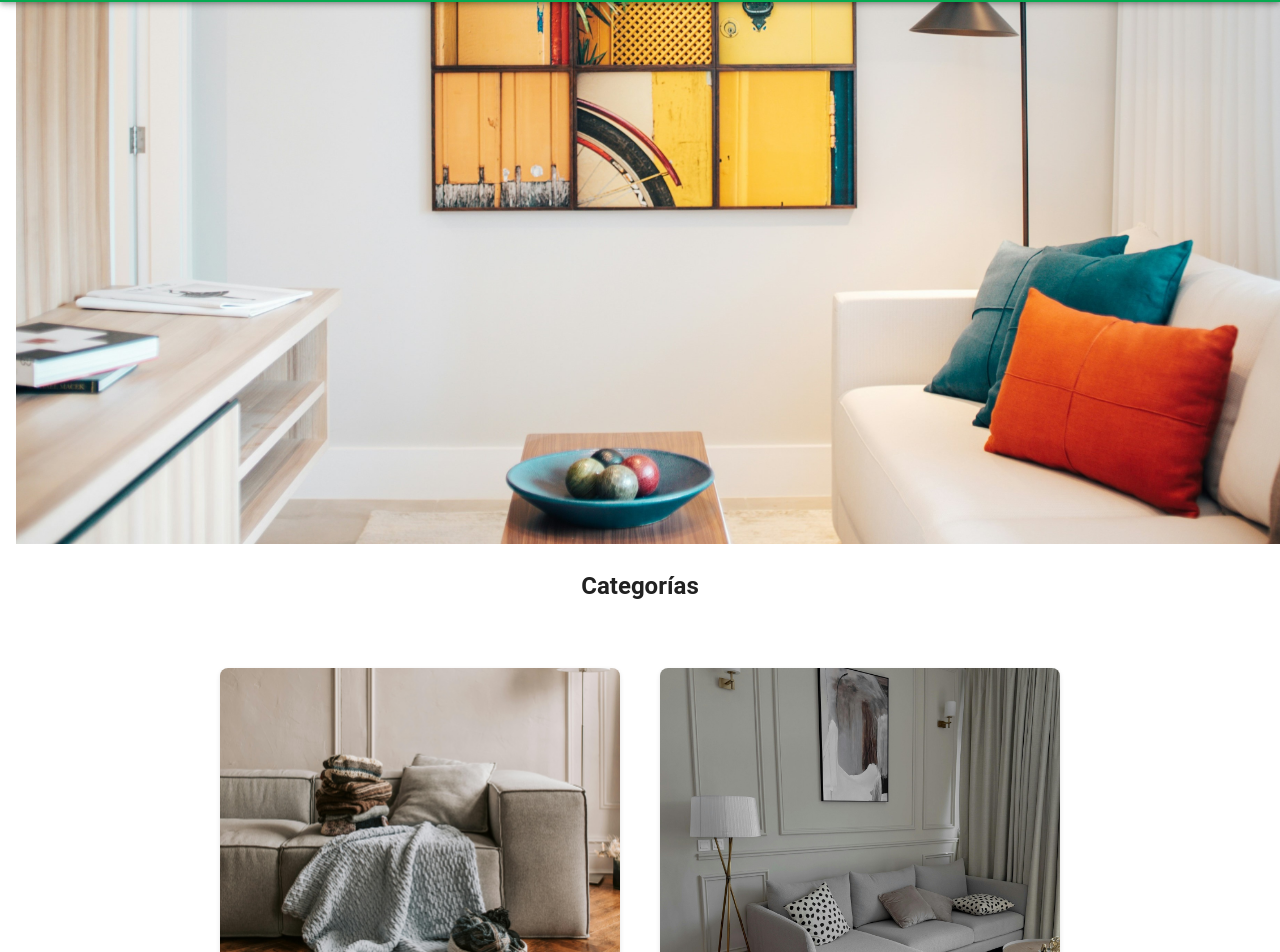
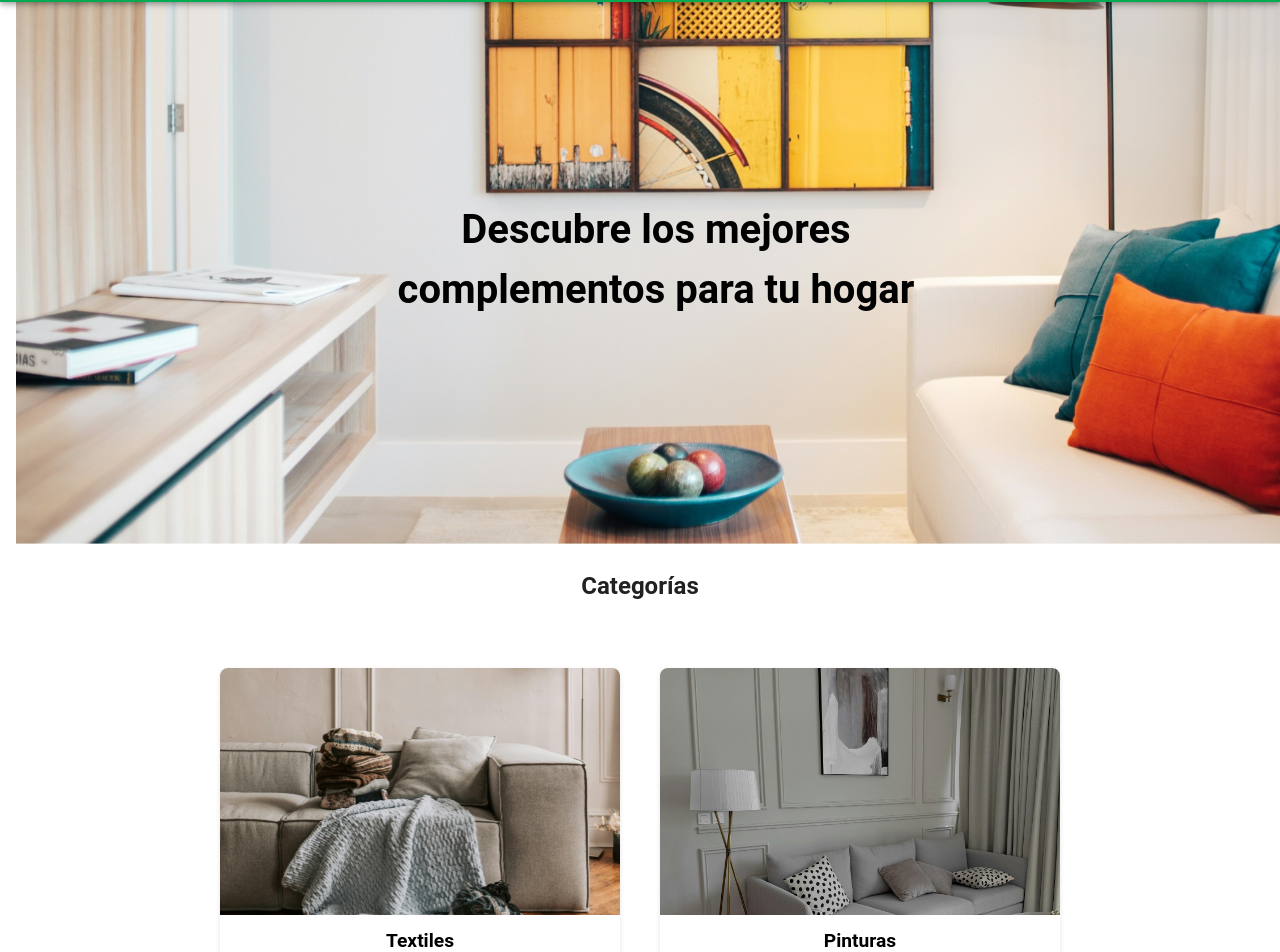
Before and after one commit to MarcosLarraga/ecommerce-decoracion-frontend, a Vue app in the folder ecommerce/: page / in a window 1280 px wide. Shown: the part 96-1048 px from the top of the page. Built offline with nearby package versions, Linux system fonts and the light colour scheme; no server answers; the HTML template or start-up script is replaced by a standard one.

Commit message:
home actualizada

```diff
--- a/ecommerce/src/views/HomeView.vue
+++ b/ecommerce/src/views/HomeView.vue
@@ -16,15 +16,19 @@ onMounted(async () => {
 
 <template>
   <v-container fluid class="home">
-    <!-- Hero Section-->
+    <!-- Hero Section -->
     <v-row no-gutters class="home__hero">
-      <v-col cols="12">
+      <v-col cols="12" class="home__hero-container">
         <v-img
-          src="/fotos/fotoHero.jpg"
+          src="/fotos/fotoHero1.jpg"
           alt="Nueva colección"
           class="home__hero-bg"
           cover
         />
+        <!-- Texto de Bienvenida -->
+        <div class="home__hero-text">
+          <h1>Descubre los mejores complementos para tu hogar</h1>
+        </div>
       </v-col>
     </v-row>
 
@@ -41,9 +45,9 @@ onMounted(async () => {
       >
         <v-card class="home__category">
           <v-img :src="category.image" :alt="category.name" cover class="home__category-image" />
-          <v-card-text class="home__category-text">
+          <div class="home__category-title">
             {{ category.name }}
-          </v-card-text>
+          </div>
         </v-card>
       </v-col>
     </v-row>
@@ -76,18 +80,54 @@ onMounted(async () => {
     width: 100vw;
     height: 40vh;
     overflow: hidden;
-    padding: 0 !important;
-    margin: 0 !important;
+    position: relative;
 
     @media (min-width: $breakpoint-md) {
       height: 70vh;
     }
 
+    &-container {
+      position: relative;
+    }
+
     &-bg {
-      width: 100vw;
+      width: 100%;
       height: 100%;
       object-fit: cover;
       object-position: center center;
+    }
+
+    &-text {
+      position: absolute;
+      top: 50%;
+      left: 50%;
+      transform: translate(-50%, -50%);
+      text-align: center;
+      color: black; // Texto en negro
+      font-weight: bold;
+      width: 80%;
+      max-width: 600px;
+
+      h1 {
+        font-size: 2.5rem;
+        margin-bottom: 0.5rem;
+      }
+
+      p {
+        font-size: 1.5rem;
+      }
+
+      @media (max-width: 768px) {
+        width: 90%;
+
+        h1 {
+          font-size: 2rem;
+        }
+
+        p {
+          font-size: 1.2rem;
+        }
+      }
     }
   }
 
@@ -105,6 +145,9 @@ onMounted(async () => {
     box-shadow: $box-shadow;
     overflow: hidden;
     transition: transform 0.3s ease-in-out;
+    position: relative;
+    display: flex;
+    flex-direction: column;
 
     &:hover {
       transform: scale(1.05);
@@ -113,13 +156,20 @@ onMounted(async () => {
 
   &__category-image {
     width: 100%;
-    height: 100%;
+    height: 80%;
     object-fit: cover;
+    flex-grow: 1;
   }
 
-  &__category-text {
+  &__category-title {
+    background-color: white;
+    color: black;
+    font-size: 1.2rem;
     font-weight: bold;
-    padding-top: $spacing-sm;
+    text-align: center;
+    padding: 12px 0;
+    width: 100%;
+    flex-shrink: 0;
   }
 }
 
```
Also changed, not shown: ecommerce/public/fotos/fotoHero1.jpg (added), 1 other file (tests, documents, lock files or other folders).
